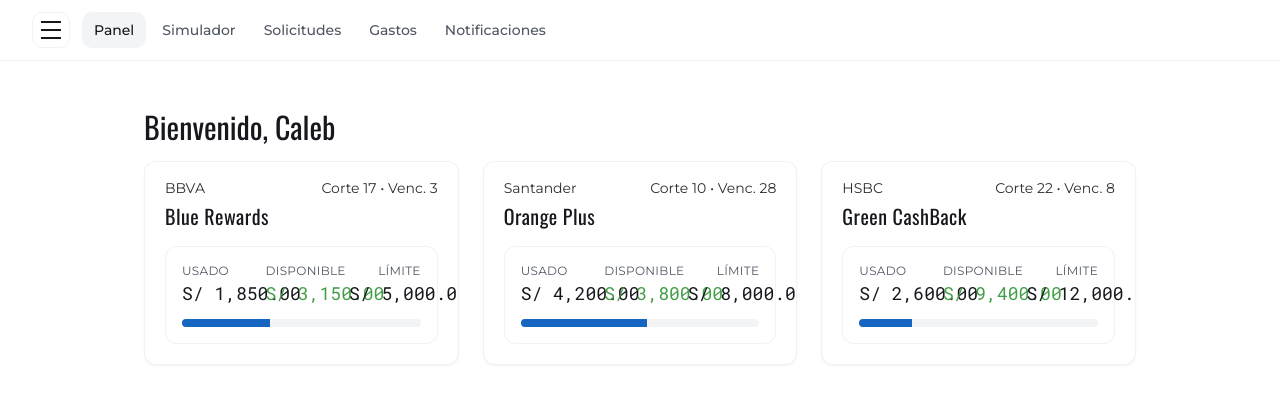
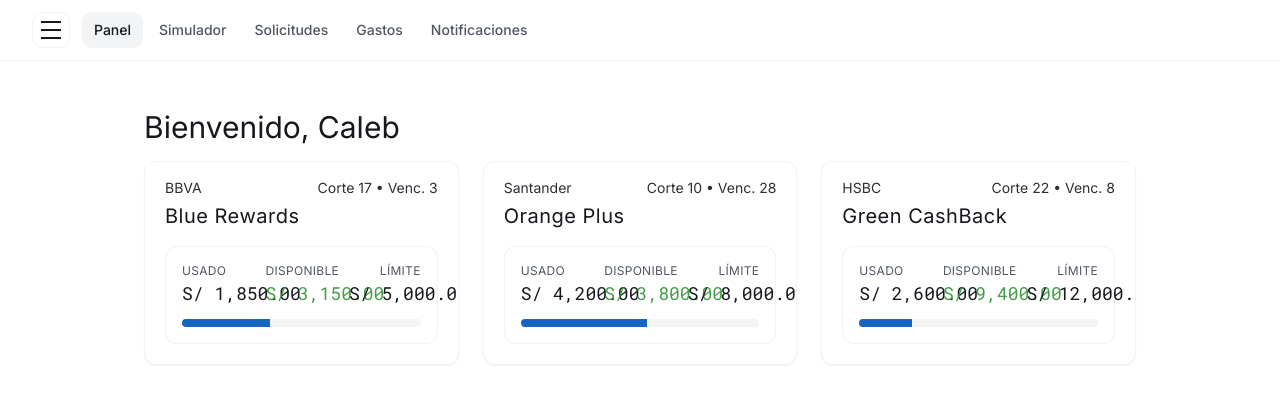
Before and after one commit to vizqz/app-ruleteo, a React (Vite) app: page / in a window 1280 px wide. Shown: the top 404 px of the page. Built offline with nearby package versions, Linux system fonts and the light colour scheme.

Commit message:
Prefer Inter for smoother typography
cgen-72e1016efb16442fbbe2f1ebc8f3c9dc

```diff
--- a/tailwind.config.ts
+++ b/tailwind.config.ts
@@ -59,8 +59,8 @@ export default {
         },
       },
       fontFamily: {
-        sans: ["Montserrat", "Inter", "ui-sans-serif", "system-ui", "sans-serif"],
-        heading: ["Oswald", "Playfair Display", "Montserrat", "ui-sans-serif", "system-ui", "sans-serif"],
+        sans: ["Inter", "Montserrat", "ui-sans-serif", "system-ui", "sans-serif"],
+        heading: ["Inter", "Montserrat", "ui-sans-serif", "system-ui", "sans-serif"],
         serif: ["Playfair Display", "Georgia", "ui-serif", "serif"],
         mono: ["Roboto Mono", "ui-monospace", "SFMono-Regular", "Menlo", "monospace"],
       },
```
